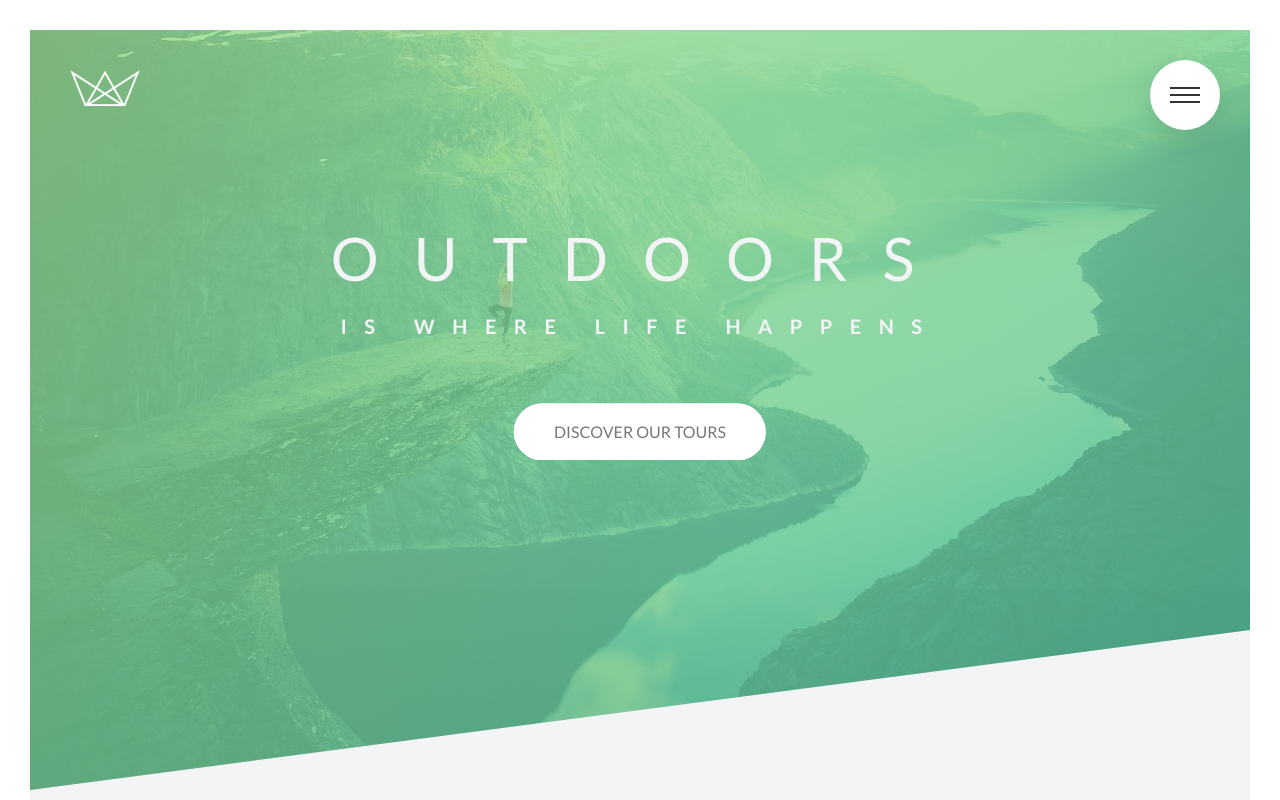
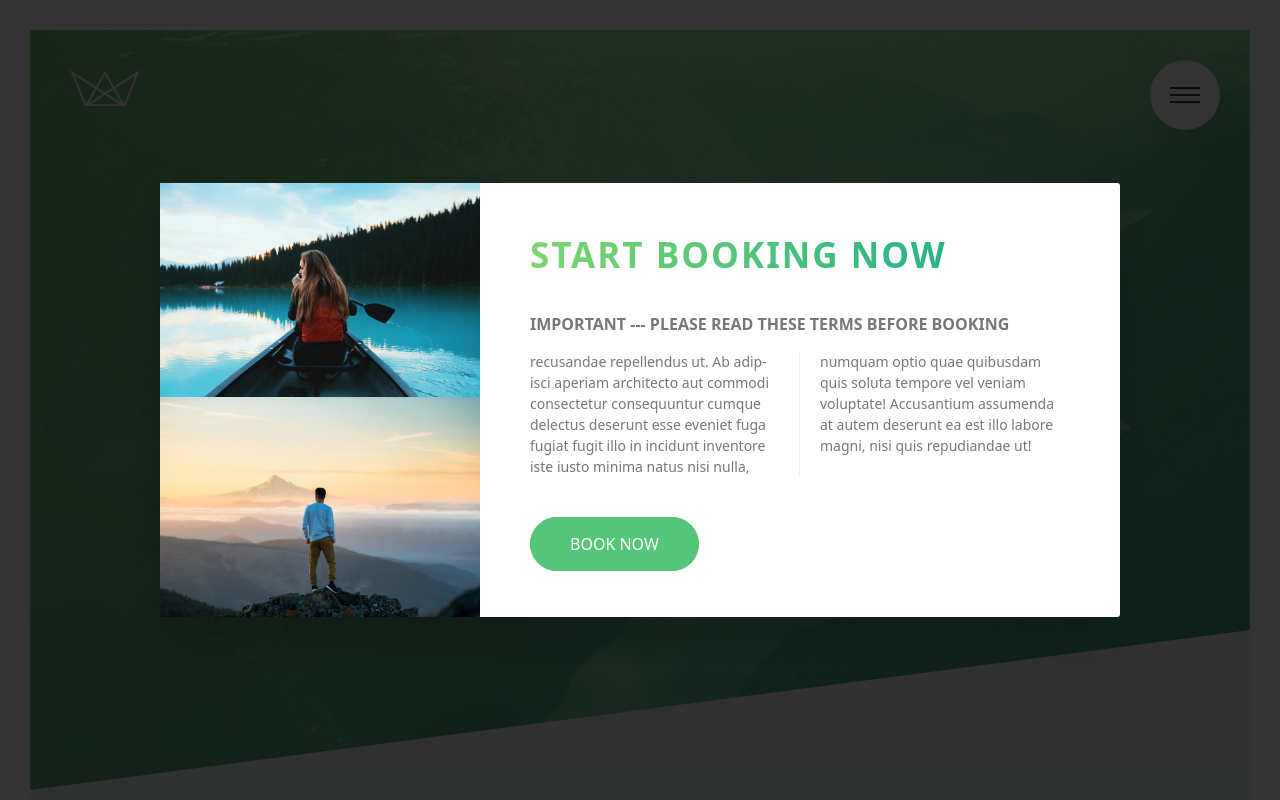
Before and after one commit to aligorgin/natours, a Next.js app: page / in a window 1280 px wide. Shown: the top 800 px of the page. Built offline with nearby package versions, Linux system fonts and the light colour scheme.

Commit message:
added popup

```diff
--- a/src/pages/index.tsx
+++ b/src/pages/index.tsx
@@ -4,7 +4,7 @@ import App from "../ui/natours/App";
 
 const Home: NextPage = () => {
     return (
-        <div>
+        <html lang={'en'}>
             <Head>
                 <title>Css Yard</title>
                 <meta name='description' content='a yard for practicing advance css'/>
@@ -15,7 +15,7 @@ const Home: NextPage = () => {
                 <link rel='icon' href='/natours-img/favicon.png'/>
             </Head>
             <App/>
-        </div>
+        </html>
     )
 }
 
--- a/src/ui/natours/App.tsx
+++ b/src/ui/natours/App.tsx
@@ -6,6 +6,7 @@ import Stories from "./containers/Stories";
 import Booking from "./containers/Booking";
 import Footer from "./containers/Footer";
 import Nav from "./containers/Nav";
+import PopUp from "./containers/PopUp";
 
 
 export default function App() {
@@ -23,6 +24,7 @@ export default function App() {
             <footer>
                 <Footer/>
             </footer>
+            <PopUp/>
         </div>
     )
 
--- /dev/null
+++ b/src/ui/natours/containers/PopUp.tsx
@@ -0,0 +1,45 @@
+import Image from "next/image";
+import nat8 from '../../../../public/natours-img/nat-8.jpg';
+import nat9 from '../../../../public/natours-img/nat-9.jpg';
+import HeaderHoverAnimate from "../components/HeaderHoverAnimate";
+import HeadingTerritory from "../components/HeadingTerritory";
+import Words from "../contents/Words";
+import Button from "../components/Button";
+
+export default function PopUp() {
+    return (
+        <div
+            className='h-screen w-full fixed top-0 left-0 bg-black  bg-opacity-80 z-51 flex justify-center items-center'>
+
+            <div className='w-3/4 bg-white shadow-darkL rounded-[3px]'>
+
+                <div className='flex h-full'>
+
+                    <div className='flex flex-col w-1/3 '>
+                        <Image src={nat8} alt='nature picture' objectFit={"cover"} className='h-full'/>
+                        <Image src={nat9} alt='nature picture' objectFit={"cover"} className='h-full'/>
+                    </div>
+
+                    <div className='flex-1 w-2/3 py-[3rem] px-[5rem]'>
+                        <div className='flex flex-col justify-center h-full'>
+                            <div className='mb-[3rem]'>
+                                <HeaderHoverAnimate text={Words.popUpHeader}/>
+                            </div>
+
+                            <HeadingTerritory text={Words.popUph3}/>
+                            <p className='text-[1.4rem] mb-[4rem] popup-column hyphens-auto'>{Words.popUpP}</p>
+                            <a href="#">
+                                <Button text={'Book now'} color={'bg-primary'} textColor={'text-white'}
+                                        colorAfter={'after:bg-primary'} isSubmitButton={false}/>
+                            </a>
+                        </div>
+
+                    </div>
+
+                </div>
+
+            </div>
+
+        </div>
+    )
+}
--- a/src/ui/natours/contents/Words.tsx
+++ b/src/ui/natours/contents/Words.tsx
@@ -33,7 +33,11 @@ const Words = {
 
     storyP: ' fugit illum in laborum libero nisi officiis quas qui quia, ratione saepe sequi ullam. Lorem ipsum dolor sit amet, consectetur adipisicing elit. Blanditiis consequuntur culpa dolorem id illum, inventore neque quasi quisquam tempora tempore voluptas voluptates? Ea fuga fugit minus possimus reiciendis sapiente voluptate.',
     storyHeader2: 'wow! my life is completely different now',
-    storyHeader1:'i had the best week ever with my family'
+    storyHeader1:'i had the best week ever with my family',
+
+    popUpHeader:'Start booking now',
+    popUph3:'important --- Please read these terms before booking',
+    popUpP:'recusandae repellendus ut. Ab adipisci aperiam architecto aut commodi consectetur consequuntur cumque delectus deserunt esse eveniet fuga fugiat fugit illo in incidunt inventore iste iusto minima natus nisi nulla, numquam optio quae quibusdam quis soluta tempore vel veniam voluptate! Accusantium assumenda at autem deserunt ea est illo labore magni, nisi quis repudiandae ut!'
 
 }
 
--- a/styles/globals.css
+++ b/styles/globals.css
@@ -47,6 +47,14 @@
 
     .cubic-custom-after {
         transition: all .8s cubic-bezier(0.68, -0.7, 0.32, 1.7);
+    }
+
+    /*to get this work we need "html lang={'en'}" */
+    .hyphens-auto{
+        -moz-hyphens: auto;
+        -ms-hyphens: auto;
+        -webkit-hyphens: auto;
+        hyphens: auto;
     }
 
 }
@@ -105,3 +113,9 @@ body {
 .nav-text-hover:hover {
     background-position: 100%;
 }
+
+.popup-column{
+    column-count: 2;
+    column-gap: 4rem;
+    column-rule: 1px solid #eee;
+}
--- a/tailwind.config.js
+++ b/tailwind.config.js
@@ -4,21 +4,21 @@ module.exports = {
     darkMode: false, // or 'media' or 'class'
     theme: {
         extend: {
-            rotate:{
-              '135':'135deg',
-              '-135':'-135deg'
+            rotate: {
+                '135': '135deg',
+                '-135': '-135deg'
             },
-            outline:{
-                xl:['1.5rem solid #55c57a','2rem']
+            outline: {
+                xl: ['1.5rem solid #55c57a', '2rem']
             },
             colors: {
                 'primary': '#55c57a',
                 'primary-light': '#7ed56f',
                 'primary-dark': '#28b485',
-                'secondary-light':'#ffb900',
-                'secondary-dark':'#ff7730',
-                'tertiary-light':'#2998ff',
-                'tertiary-dark':'#5643fa',
+                'secondary-light': '#ffb900',
+                'secondary-dark': '#ff7730',
+                'tertiary-light': '#2998ff',
+                'tertiary-dark': '#5643fa',
             },
             scale: {
                 '140': '1.4',
@@ -26,16 +26,18 @@ module.exports = {
             },
             zIndex: {
                 '-1': '-1',
+                '51': '51'
             },
             boxShadow: {
                 light: '0 1rem 2rem rgba(0,0,0,.2)',
-                moreLight:'0 1rem 3rem rgba(0,0,0,.1)',
+                moreLight: '0 1rem 3rem rgba(0,0,0,.1)',
                 lessLight: '0 .5rem 1rem rgba(0,0,0,.2)',
                 semiDark: '0 1.5rem 4rem rgba(0,0,0,.2)',
                 semiDarkLow: '0 1.5rem 4rem rgba(0,0,0,.15)',
                 dark: '0 2.5rem 4rem rgba(0,0,0,.5)',
                 super: '0 3rem 6rem rgba(0,0,0,.1)',
-                superDark:'0 1rem 2rem rgba(0,0,0,.4)'
+                superDark: '0 1rem 2rem rgba(0,0,0,.4)',
+                darkL: '0 2rem 4rem rgba(0,0,0,.2)',
             },
             translate: {
                 '0.75': '.3rem'
```
Also changed, not shown: src/ui/natours/containers/Nav.tsx (+7 -6 lines).
